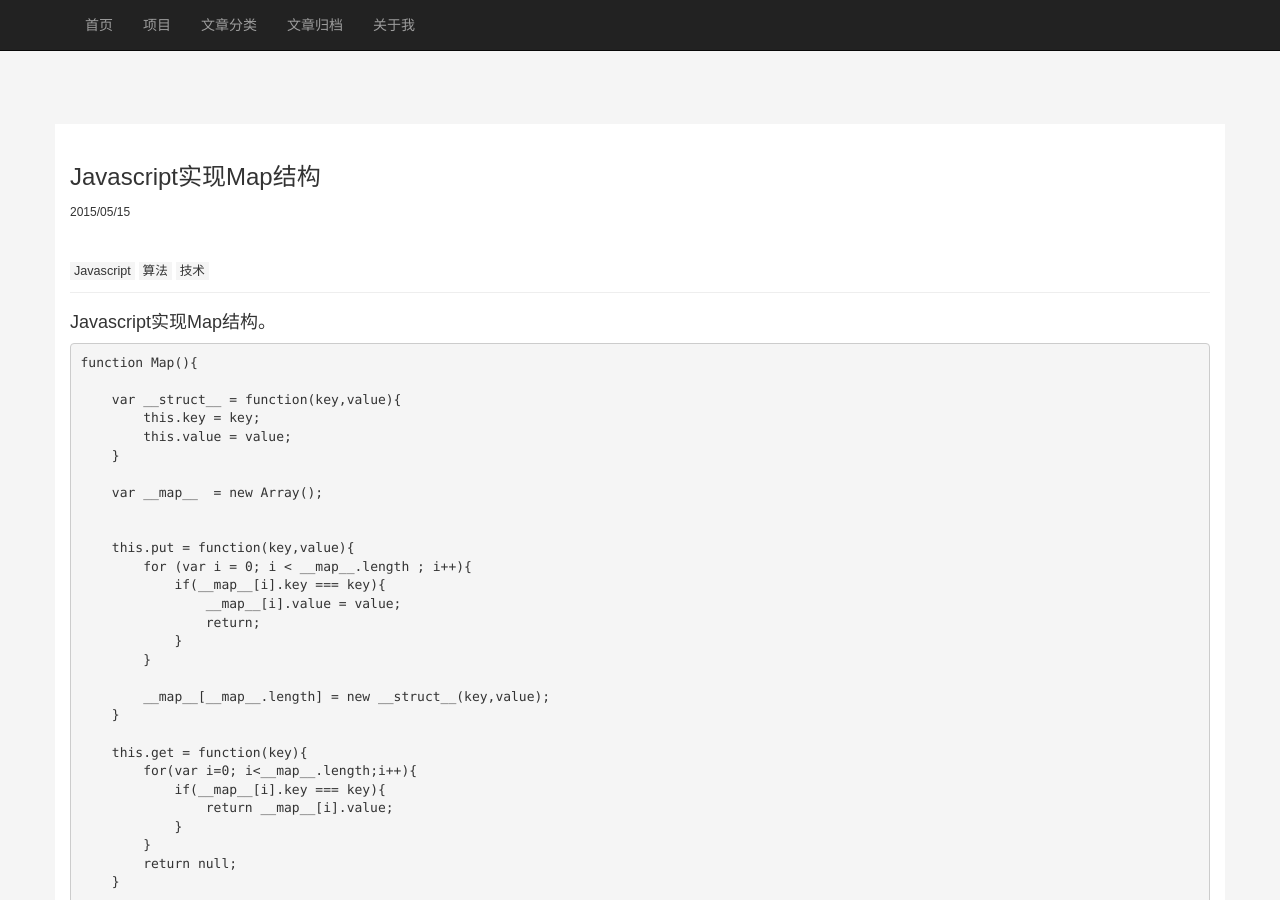
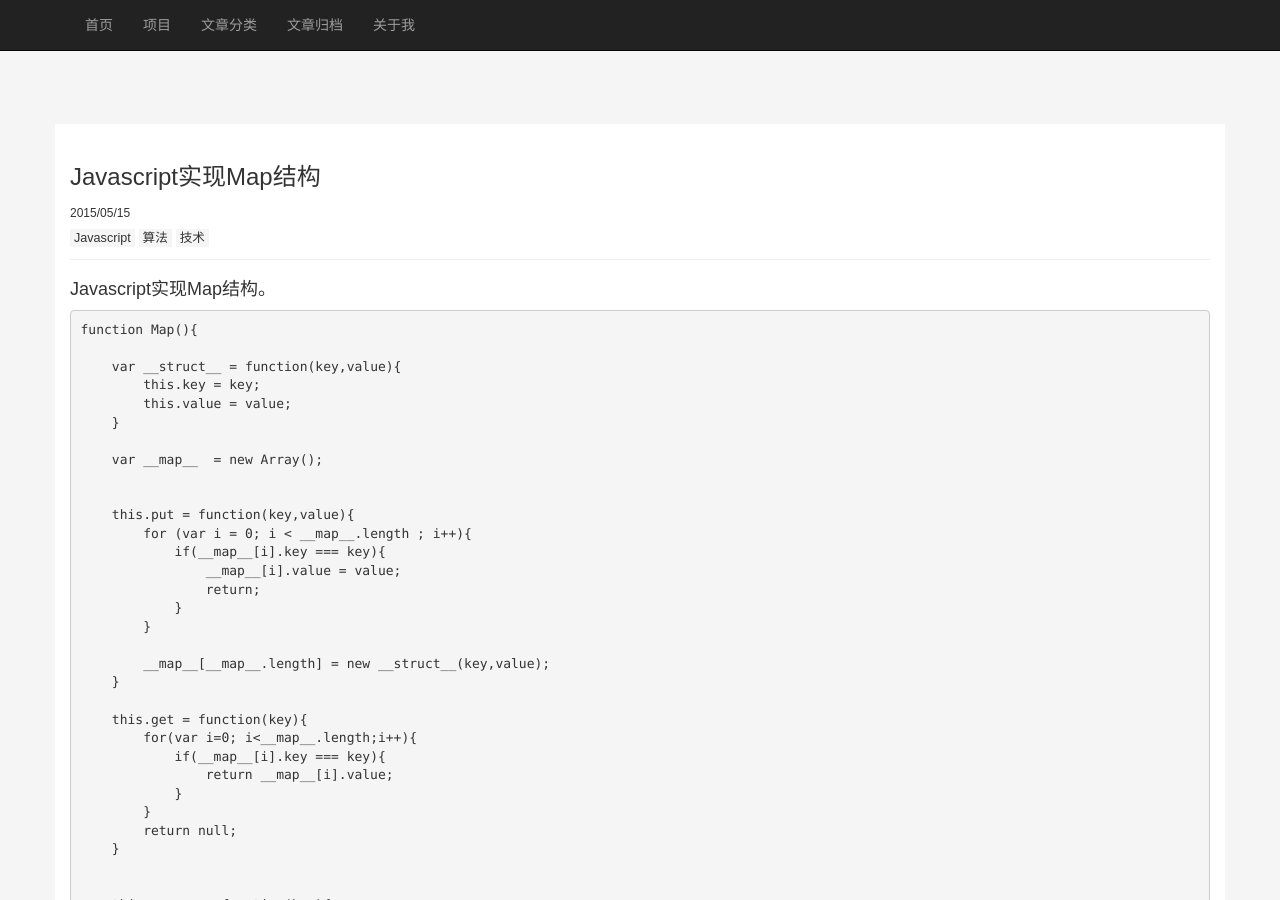
Before and after one commit to jinchangle/xiashuangxi.github.io, a Jekyll site: the page built from _posts/article/2015-05-15-javascript-map.md, in a window 1280 px wide and 900 px high. Built offline with Jekyll 4.4.1, drawn with Linux system fonts in a browser that asks for light colours; nearby versions of some CDN libraries; comment, search, counter and statistics services are not loaded.

Commit message:
Update post.html

```diff
--- a/_layouts/post.html
+++ b/_layouts/post.html
@@ -11,7 +11,7 @@
 
     <div class="page-header">
         <h3>{{ page.title }}</h3>
-        <p style='font-size:12px;'>{{page.date| date:"%Y/%m/%d" }}</p>
+        <span style='font-size:12px;'>{{page.date| date:"%Y/%m/%d" }}</span>
         <br>
         {% for tag in page.tags %}
         <vkbd>{{ tag }}</vkbd>
```
